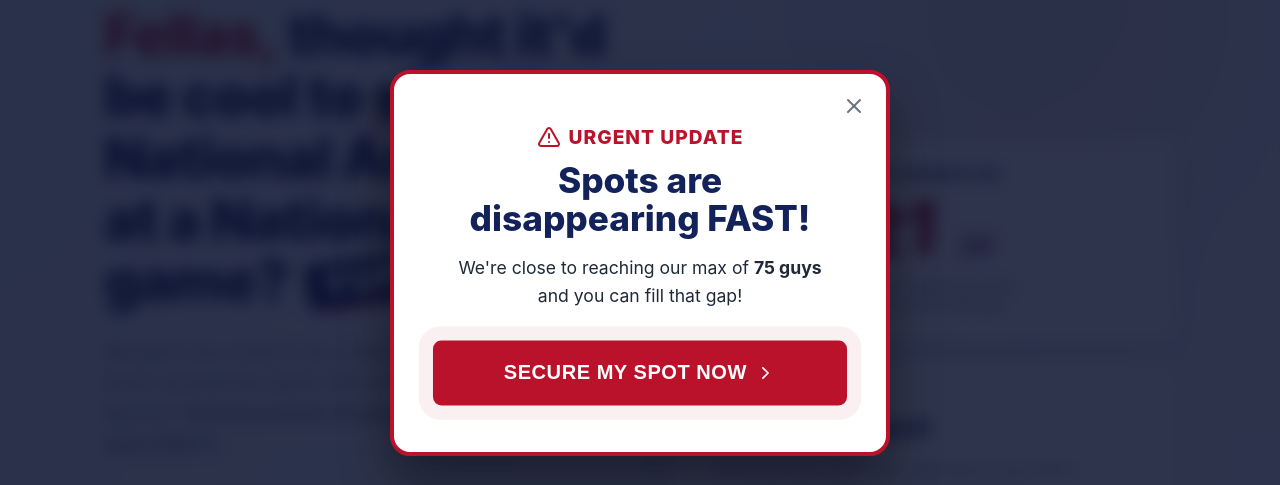
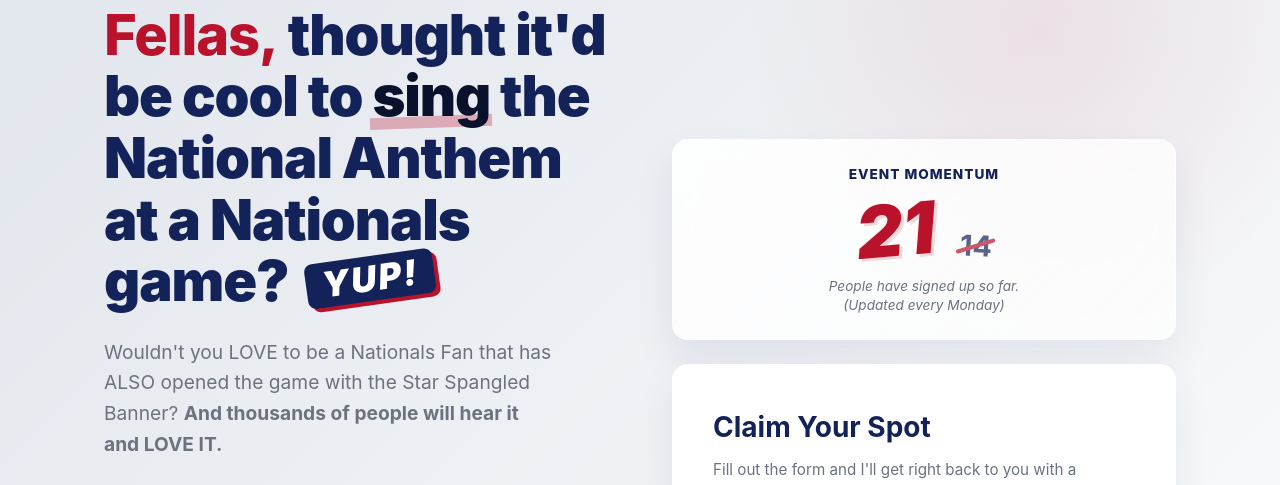
Before and after one commit to iwillfindawayormakeone/anthem-site, a React (Vite) app: page / in a window 1280 px wide. Shown: the part 137-622 px from the top of the page. Built offline with nearby package versions, Linux system fonts and the light colour scheme.

Commit message:
Remove urgency popup

```diff
--- a/src/App.tsx
+++ b/src/App.tsx
@@ -1,18 +1,9 @@
-import React, { useState, useEffect } from 'react';
-import { CheckCircle2, ChevronRight, X, AlertTriangle } from 'lucide-react';
+import React, { useState } from 'react';
+import { CheckCircle2, ChevronRight } from 'lucide-react';
 
 function App() {
   const [formData, setFormData] = useState({ name: '', email: '', phone: '' });
   const [isSubmitted, setIsSubmitted] = useState(false);
-  const [showWarningPopup, setShowWarningPopup] = useState(false);
-
-  useEffect(() => {
-    // Show popup after 5 seconds to create urgency
-    const timer = setTimeout(() => {
-      setShowWarningPopup(true);
-    }, 5000);
-    return () => clearTimeout(timer);
-  }, []);
 
   const formatPhoneNumber = (value: string) => {
     if (!value) return value;
@@ -53,29 +44,6 @@
 
   return (
     <div className="app-container">
-      {/* URGENCY POPUP */}
-      {showWarningPopup && (
-        <div className="popup-overlay">
-          <div className="popup-content">
-            <button className="popup-close" onClick={() => setShowWarningPopup(false)}>
-              <X size={24} />
-            </button>
-            <div className="popup-alert"><AlertTriangle size={24} /> URGENT UPDATE</div>
-            <h2>Spots are disappearing FAST!</h2>
-            <p>We're close to reaching our max of <strong>75 guys</strong> and you can fill that gap!</p>
-            <button
-              className="cta-button primary popup-cta"
-              onClick={() => {
-                setShowWarningPopup(false);
-                document.getElementById('register')?.scrollIntoView({ behavior: 'smooth' });
-              }}
-            >
-              Secure My Spot NOW <ChevronRight size={20} />
-            </button>
-          </div>
-        </div>
-      )}
-
       {/* HEADER */}
       <header className="navbar">
         <div className="container">
```
